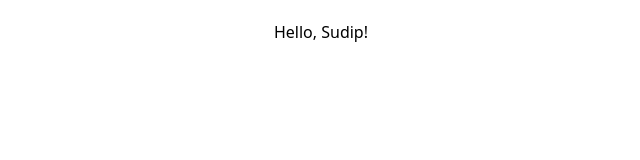
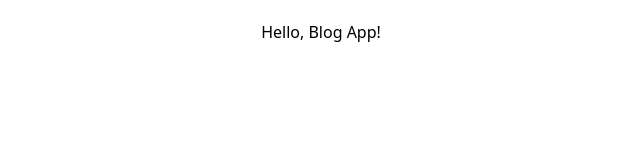
Before and after one commit to sudipsharma826/BLOG_APP, a React (Vite) app in the folder client-side/: page / in a window 1280 px wide. Shown: the top 160 px of the page, without its empty margins (319-959 px from the left). Built offline with nearby package versions, Linux system fonts and the light colour scheme.

Commit message:
Created the pages and the routes in the react

```diff
--- a/client-side/package.json
+++ b/client-side/package.json
@@ -11,7 +11,8 @@
   },
   "dependencies": {
     "react": "^18.3.1",
-    "react-dom": "^18.3.1"
+    "react-dom": "^18.3.1",
+    "react-router-dom": "^6.28.0"
   },
   "devDependencies": {
     "@eslint/js": "^9.13.0",
--- a/client-side/src/App.jsx
+++ b/client-side/src/App.jsx
@@ -1,9 +1,15 @@
-import React from 'react'
+import React from 'react';
+import { BrowserRouter, Routes, Route } from 'react-router-dom';
+import Home from './pages/Home';
 
-const app = () => {
+const App = () => {
   return (
-    <h1 className='text-center mt-5'>Hello, Sudip!</h1>
-  )
-}
+    <BrowserRouter>
+      <Routes>
+        <Route path="/" element={<Home />} />
+      </Routes>
+    </BrowserRouter>
+  );
+};
 
-export default app
+export default App;
--- /dev/null
+++ b/client-side/src/pages/Home.jsx
@@ -0,0 +1,9 @@
+import React from 'react'
+
+const Home = () => {
+  return (
+    <h1 className='text-center mt-5'>Hello, Blog App!</h1>
+  )
+}
+
+export default Home
```
Also changed, not shown: 2 other files (tests, documents, lock files or other folders).
